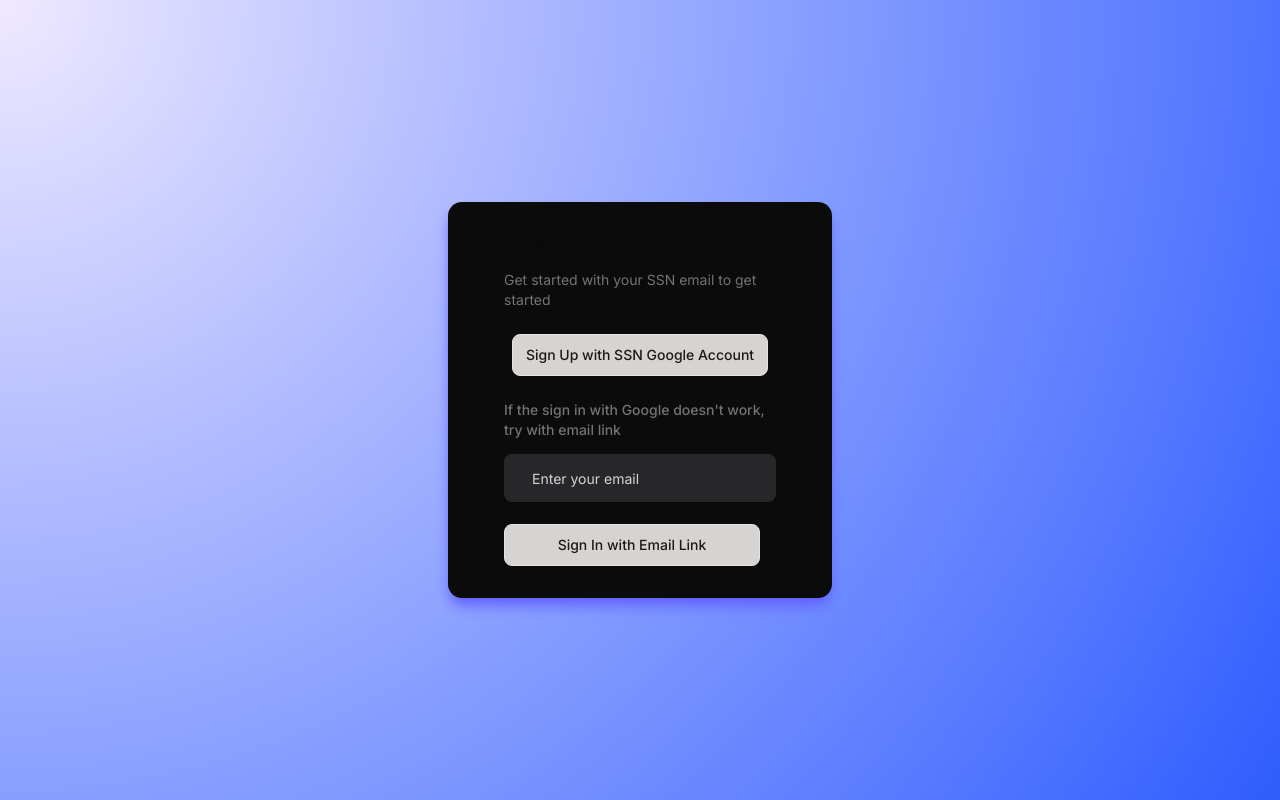
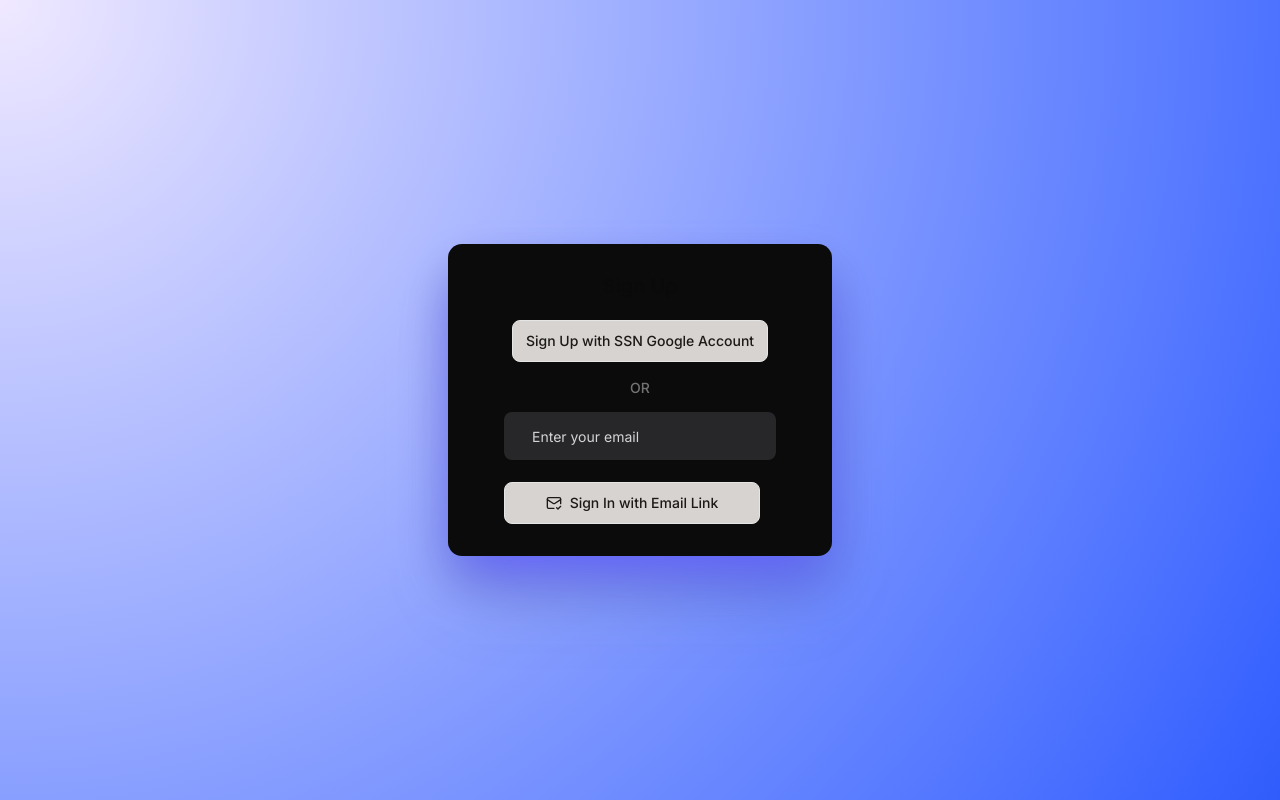
Before and after one commit to getloopt/loopt-frontend, a Next.js app: page /signup in a window 1280 px wide. Built offline with nearby package versions, Linux system fonts and the light colour scheme; no server answers.

Commit message:
Email confirmation card

```diff
--- a/src/components/Signup-form.tsx
+++ b/src/components/Signup-form.tsx
@@ -15,8 +15,9 @@ import { useRouter } from 'next/router';
 import { collection, getDocs, query, where } from 'firebase/firestore';
 import { toast } from "sonner"
 import { useNetworkStatus } from '../hooks/use-network-status';
-import { WifiOff } from 'lucide-react';
+import { WifiOff, ArrowLeft, Mail, RotateCcw, MailCheck } from 'lucide-react';
 import { Label } from '@radix-ui/react-label';
+import { motion, AnimatePresence } from "framer-motion"
 
 const provider = new GoogleAuthProvider();
 provider.setCustomParameters({
@@ -27,6 +28,8 @@ export function SignupForm() {
   const router = useRouter();
   const isOnline = useNetworkStatus();
   const [email, setEmail] = useState("");
+  const [showEmailSent, setShowEmailSent] = useState(false);
+
   const handleButtonClick = async () => {
     // Check if user is offline
     if (!isOnline) {
@@ -144,22 +147,63 @@ export function SignupForm() {
       url: window.location.origin + '/onboarding',
       // This must be true.
       handleCodeInApp: true
-
     };
 
+    try {
       await sendSignInLinkToEmail(auth, email, actionCodeSettings);
       window.localStorage.setItem('emailForSignIn', email);
+
+      // Show the email sent confirmation screen with animation
+      setShowEmailSent(true);
       toast.success("Email link sent to your email");
+    } catch (error) {
+      console.error("Error sending email:", error);
+      toast.error("Failed to send email link", {
+        description: "Please try again"
+      });
+    }
+  };
 
+  const handleGoBack = () => {
+    setShowEmailSent(false);
   };
+
+  const handleResendEmail = async () => {
+    if (!email) return;
+
+    const actionCodeSettings = {
+      url: window.location.origin + '/onboarding',
+      handleCodeInApp: true
+    };
+
+    try {
+      await sendSignInLinkToEmail(auth, email, actionCodeSettings);
+      toast.success("Email link resent!", {
+        description: "Please check your email inbox and spam folder"
+      });
+    } catch (error) {
+      console.error("Error resending email:", error);
+      toast.error("Failed to resend email link", {
+        description: "Please try again"
+      });
+    }
+  };
+
   return (
-    <div>
-      <Card className="sm:w-[50vw] w-[90vw] max-w-sm card-bg sm:p-8 pl-10 pr-10 border-none shadow-indigo-500 shadow-lg relative overflow-hidden">
-        <CardHeader className="flex flex-col gap-2">
-          <CardTitle className='text-card-text sm:text-xl'>Sign Up</CardTitle>
-          <CardDescription className='mt-2 sm:text-md'>
-            Get started with your SSN email to get started
-          </CardDescription>
+    <div className="relative overflow-hidden shadow-2xl shadow-indigo-500 drop-shadow-2xl">
+      <AnimatePresence mode="wait">
+        {!showEmailSent ? (
+          // Original Sign Up Form
+          <motion.div
+            key="signup-form"
+            initial={{ x: 0, opacity: 1 }}
+            exit={{ x: -100, opacity: 0 }}
+            transition={{ duration: 0.3, ease: "easeInOut" }}
+          >
+            <Card className="sm:w-[50vw] w-[90vw] max-w-sm card-bg sm:p-8 pl-10 pr-10 border-none shadow-2xl shadow-indigo-500 relative overflow-hidden">
+              <CardHeader className="flex flex-col gap-2 justify-center items-center">
+                <CardTitle className='text-card-text sm:text-xl text-center'>Sign Up</CardTitle>
+
               </CardHeader>
               <CardFooter className="flex-col gap-2">
                 <Button
@@ -181,10 +225,11 @@ export function SignupForm() {
                     </>
                   )}
                 </Button>
-          <div className="grid w-full items-center gap-1.5 mt-4">
-            <Label htmlFor="email" className="text-muted-foreground font-proxima-nova font-medium text-sm"> If the sign in with Google doesn't work, try with email link</Label>
+                <div className="grid w-full items-center gap-1.5 mt-2">
+                  <Label htmlFor="email" className="text-muted-foreground font-proxima-nova font-medium text-sm text-center"> OR </Label>
                   <Input type="text" placeholder="Enter your email" className='bg-zinc-800 p-6 text-white border-none focus:ring-2 focus:ring-indigo-500 font-proxima-nova pl-7 placeholder:text-white/80 placeholder:text-sm mt-2'
                   onChange={(e) => setEmail(e.target.value)}
+                  value={email}
                   />
                   <Button
                   variant="outline"
@@ -197,7 +242,10 @@ export function SignupForm() {
                   disabled={!isOnline}
                 >
                   {isOnline ? (
-              'Sign In with Email Link'
+                    <>
+                    <MailCheck className="w-4 h-4 mr-2" />
+                    Sign In with Email Link
+                    </>
                   ) : (
                     <>
                       <WifiOff className="w-4 h-4 mr-2" />
@@ -205,10 +253,7 @@ export function SignupForm() {
                     </>
                   )}
                 </Button>
-
                 </div>
-
-
 
                 {!isOnline && (
                   <p className="text-sm text-gray-600 text-center mt-2">
@@ -217,6 +262,60 @@ export function SignupForm() {
                 )}
               </CardFooter>
             </Card>
+          </motion.div>
+        ) : (
+          // Email Sent Confirmation Card
+          <motion.div
+            key="email-sent"
+            initial={{ x: 100, opacity: 0 }}
+            animate={{ x: 0, opacity: 1 }}
+            exit={{ x: 100, opacity: 0 }}
+            transition={{ duration: 0.3, ease: "easeInOut" }}
+          >
+            <Card className="sm:w-[50vw] w-[90vw] max-w-sm card-bg sm:p-8 pl-10 pr-10 border-none shadow-lg shadow-indigo-500/25 drop-shadow-2xl relative overflow-hidden">
+              <CardHeader className="flex flex-col gap-2">
+                {/* Back Button */}
+                <Button
+                  variant="ghost"
+                  className="w-fit pr-4 pl-4 pt-2 pb-2 mb-2 rounded-full text-gray-600 hover:cursor-pointer !hover:!bg-none "
+                  onClick={handleGoBack}
+                >
+                  <ArrowLeft className="w-4 h-4 mr-2" />
+                  Back
+                </Button>
+
+                {/* Email Icon and Title */}
+                <div className="flex items-center gap-3 mb-2">
+                  <div className="w-12 h-12 bg-blue-100 rounded-full flex items-center justify-center">
+                    <Mail className="w-6 h-6 text-indigo-500" />
+                  </div>
+                  <CardTitle className='text-card-text sm:text-xl'>
+                    Please check your email!
+                  </CardTitle>
+                </div>
+
+                <CardDescription className='mt-2 sm:text-md text-gray-600'>
+                  If there is an account associated with{' '} check your spam folder mainly!
+                  <span className="font-medium text-indigo-500">{email}</span>, you will receive an email
+                  with a link to sign in.
+                </CardDescription>
+              </CardHeader>
+
+              <CardFooter className="flex-col gap-2">
+                {/* Resend Email Button */}
+                <Button
+                  variant="outline"
+                  className="relative lg:w-[20vw] md:w-[39vw] sm:p-5 p-2 w-full bg-stone-300 text-stone-900 hover:bg-stone-400 hover:cursor-pointer"
+                  onClick={handleResendEmail}
+                >
+                  <RotateCcw className="w-4 h-4 mr-2" />
+                  Resend Email
+                </Button>
+              </CardFooter>
+            </Card>
+          </motion.div>
+        )}
+      </AnimatePresence>
     </div>
   )
 }
--- a/src/components/ui/ui/button.tsx
+++ b/src/components/ui/ui/button.tsx
@@ -16,7 +16,7 @@ const buttonVariants = cva(
           "border border-input bg-background hover:bg-accent hover:text-accent-foreground",
         secondary:
           "bg-secondary text-secondary-foreground hover:bg-secondary/80",
-        ghost: "hover:bg-accent hover:text-accent-foreground",
+        ghost: "hover:bg-accent hover:text-accent-foreground hover:cursor-pointer",
         link: "text-primary underline-offset-4 hover:underline",
       },
       size: {
--- a/src/lib/config.ts
+++ b/src/lib/config.ts
@@ -1,6 +1,8 @@
 // API Configuration for different environments
 const getApiBaseUrl = () => {
   const url = process.env.NEXT_PUBLIC_URL || 'http://localhost:3001';
+
+  console.log('🌐 API Base URL:', url);
 
 
   return url
```
Lines whose indentation alone changed are shown as unchanged.
